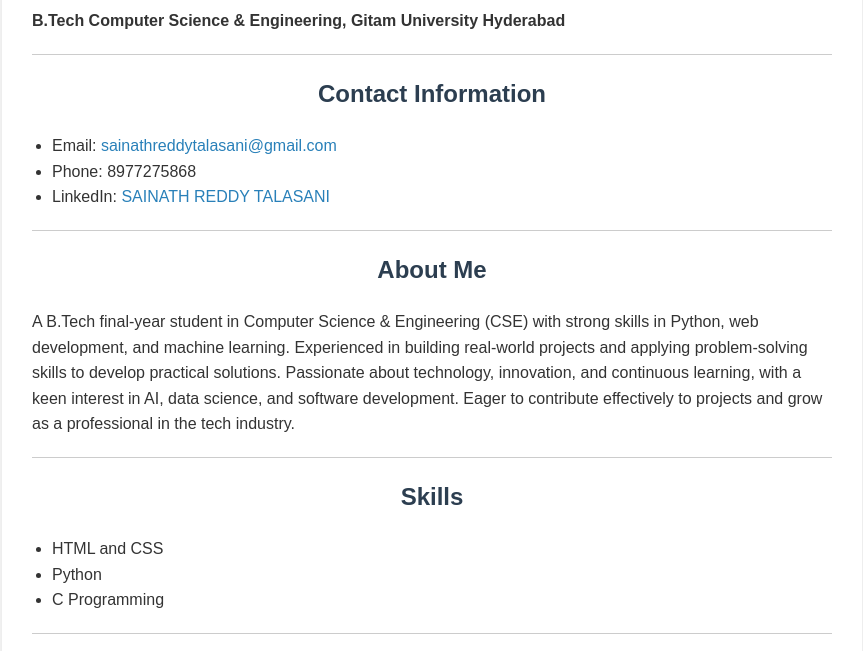
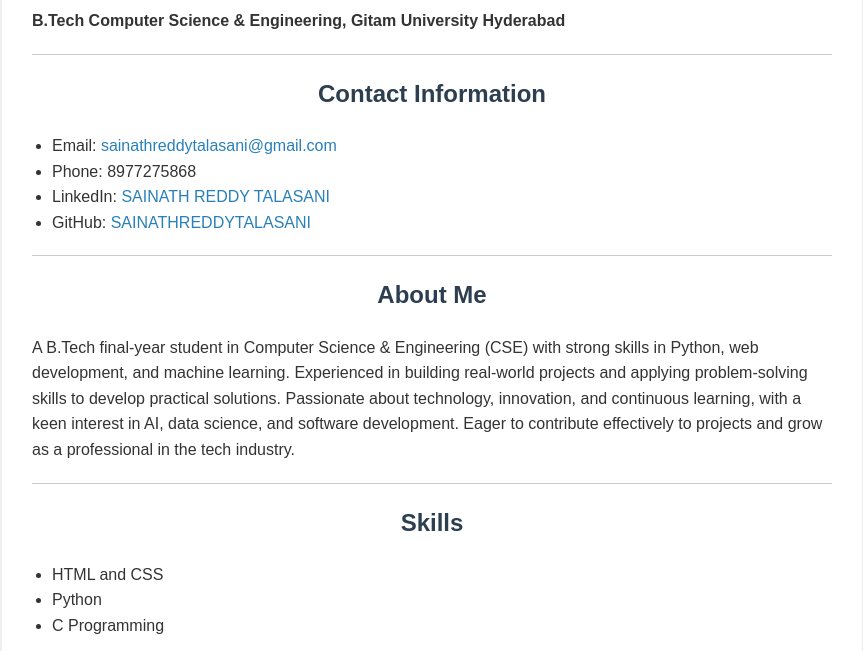
Before and after one commit to SAINATHREDDYTALASANI/Resume, a plain HTML site: page index.html in a window 1280 px wide. Shown: the part 146-797 px from the top of the page, without its empty margins (208-1071 px from the left). Drawn offline with Linux system fonts and the light colour scheme.

Commit message:
Update index.html

```diff
--- a/index.html
+++ b/index.html
@@ -57,6 +57,8 @@
       <li>Email: <a href="mailto:sainathreddytalasani@gmail.com">sainathreddytalasani@gmail.com</a></li>
       <li>Phone: 8977275868</li>
       <li>LinkedIn: <a href="https://www.linkedin.com/in/sainath-reddy-talasani-1621a0317/" target="_blank" rel="noopener">SAINATH REDDY TALASANI</a></li>
+      <li>GitHub: <a href="https://github.com/SAINATHREDDYTALASANI" target="_blank" rel="noopener">SAINATHREDDYTALASANI</a></li>
+
     </ul>
     <hr />
     <h2>About Me</h2>
```
